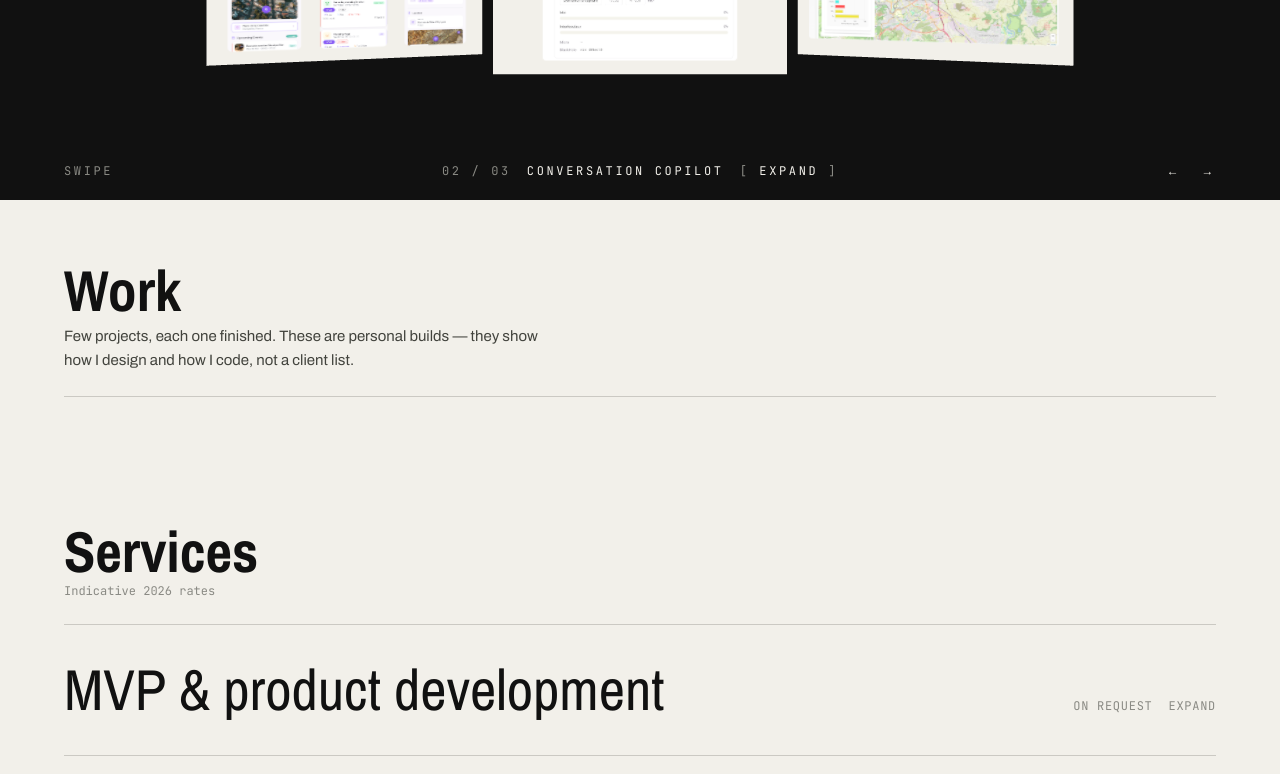
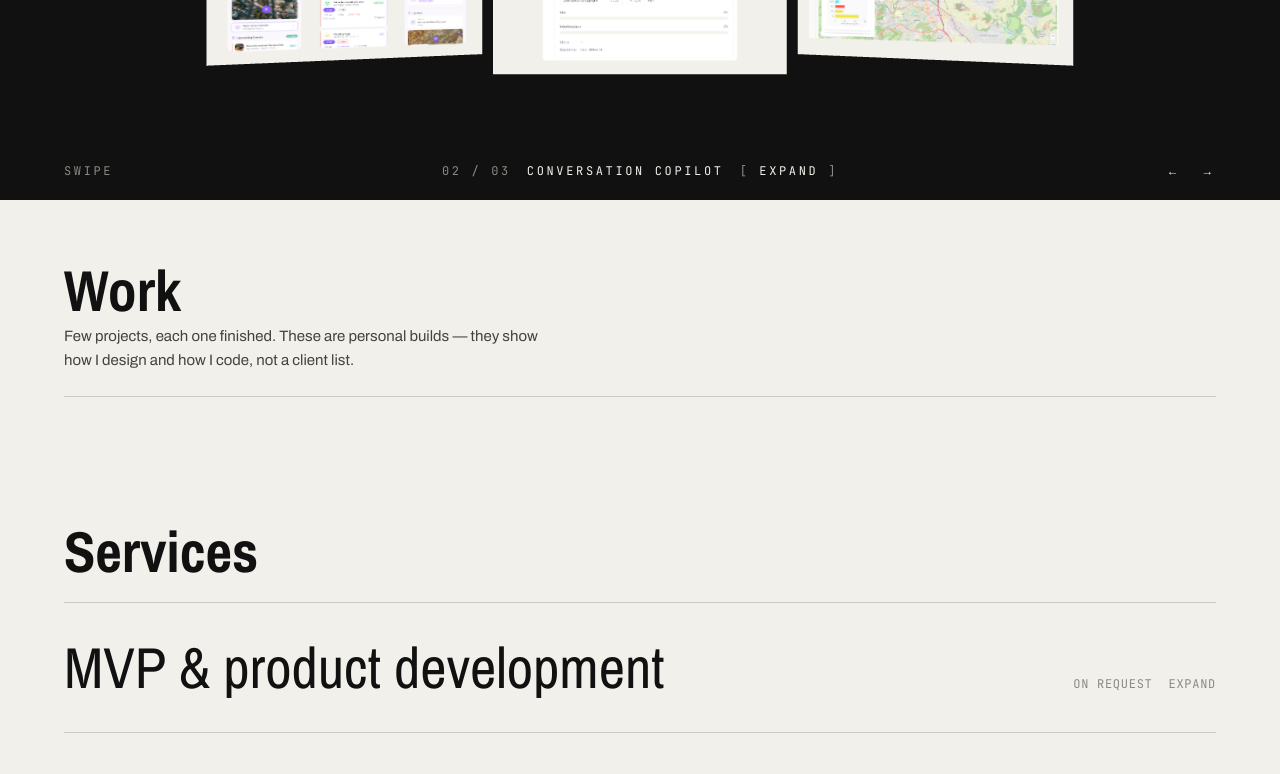
Before and after one commit to hagonin/cham-studio, a Next.js app: page /en/ in a window 1280 px wide. Shown: the part 7029-7803 px from the top of the page. Built offline with nearby package versions, Linux system fonts and the light colour scheme.

Commit message:
fix(services): hide the indicative-pricing note while every price is on request

```diff
--- a/components/ServiceList.module.css
+++ b/components/ServiceList.module.css
@@ -10,7 +10,7 @@
      agrandi. Même valeur que AboutBlock et Process — un seul interligne
      d'affichage sur le site. */
   line-height: 0.92;
-  margin: 0;
+  margin: 0 0 1.5rem;
 }
 
 .indicative {
--- a/components/ServiceList.tsx
+++ b/components/ServiceList.tsx
@@ -11,7 +11,12 @@ export function ServiceList({ locale, dict }: { locale: Locale; dict: Dictionary
       <h2 id="services-title" className={styles.title}>
         {dict.home.services.title}
       </h2>
-      <p className={styles.indicative}>{dict.pricing.indicative}</p>
+      {/* « Tarifs indicatifs » n'a de sens que si une ligne affiche un plancher ;
+          tant que tout est « Sur devis », la mention promettrait des chiffres
+          qui n'existent pas. */}
+      {services.some((service) => service.from !== null) && (
+        <p className={styles.indicative}>{dict.pricing.indicative}</p>
+      )}
       <ul className={styles.list}>
         {services.map((service) => (
           <ServiceItem
```
